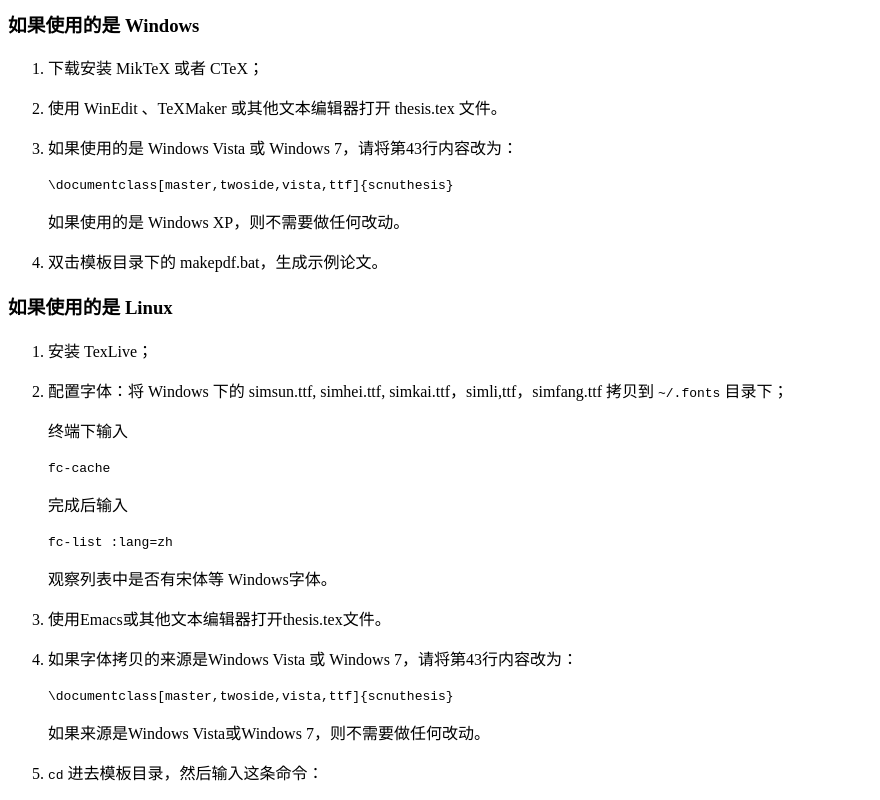
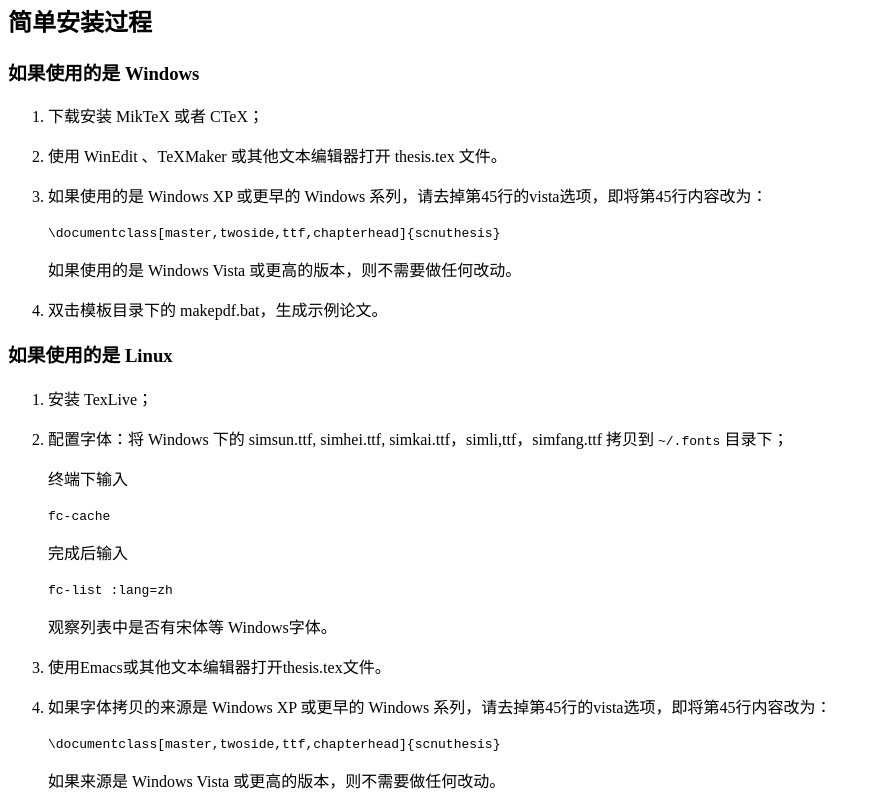
Before and after one commit to scnu/scnuthesis, a plain HTML site: page README.html in a window 1280 px wide. Shown: the part 1429-2229 px from the top of the page, without its empty margins (0-880 px from the left). Drawn offline with Linux system fonts and the light colour scheme.

Commit message:
细节更新
- 默认不启用chapterhead选项
- 与时俱进，默认使用vista字库
- 说明文档封面增加项目主页信息
- 偶数页眉由华师信息改为论文标题，修改thesis.tex

```diff
--- a/README.html
+++ b/README.html
@@ -43,6 +43,8 @@
 <h1>版本历史</h1>
 
 <ul>
+<li>与时俱进，默认使用vista字库，说明文档封面增加项目主页信息 </li>
+<li>偶数页眉由华师信息改为论文标题，修改thesis.tex</li>
 <li>增加了Readme.md和Changelog</li>
 <li>默认master分支取代basic分支，去掉basic分支</li>
 <li>项目迁移至github</li>
@@ -79,11 +81,11 @@
 <ol>
 <li><p>下载安装 MikTeX 或者 CTeX；</p></li>
 <li><p>使用 WinEdit 、TeXMaker 或其他文本编辑器打开 thesis.tex 文件。</p></li>
-<li><p>如果使用的是 Windows Vista 或 Windows 7，请将第43行内容改为：</p>
+<li><p>如果使用的是 Windows XP 或更早的 Windows 系列，请去掉第45行的vista选项，即将第45行内容改为：</p>
 
-<p><code>\documentclass[master,twoside,vista,ttf]{scnuthesis}</code></p>
+<p><code>\documentclass[master,twoside,ttf,chapterhead]{scnuthesis}</code></p>
 
-<p>如果使用的是 Windows XP，则不需要做任何改动。</p></li>
+<p>如果使用的是 Windows Vista 或更高的版本，则不需要做任何改动。</p></li>
 <li><p>双击模板目录下的 makepdf.bat，生成示例论文。</p></li>
 </ol>
 
@@ -103,11 +105,11 @@
 
 <p>观察列表中是否有宋体等 Windows字体。</p></li>
 <li><p>使用Emacs或其他文本编辑器打开thesis.tex文件。</p></li>
-<li><p>如果字体拷贝的来源是Windows Vista 或 Windows 7，请将第43行内容改为：</p>
+<li><p>如果字体拷贝的来源是 Windows XP 或更早的 Windows 系列，请去掉第45行的vista选项，即将第45行内容改为：</p>
 
-<p><code>\documentclass[master,twoside,vista,ttf]{scnuthesis}</code></p>
+<p><code>\documentclass[master,twoside,ttf,chapterhead]{scnuthesis}</code></p>
 
-<p>如果来源是Windows Vista或Windows 7，则不需要做任何改动。</p></li>
+<p>如果来源是 Windows Vista 或更高的版本，则不需要做任何改动。</p></li>
 <li><p><code>cd</code> 进去模板目录，然后输入这条命令：</p>
 
 <p><code>make</code></p>
```
Also changed, not shown: 9 other files.
